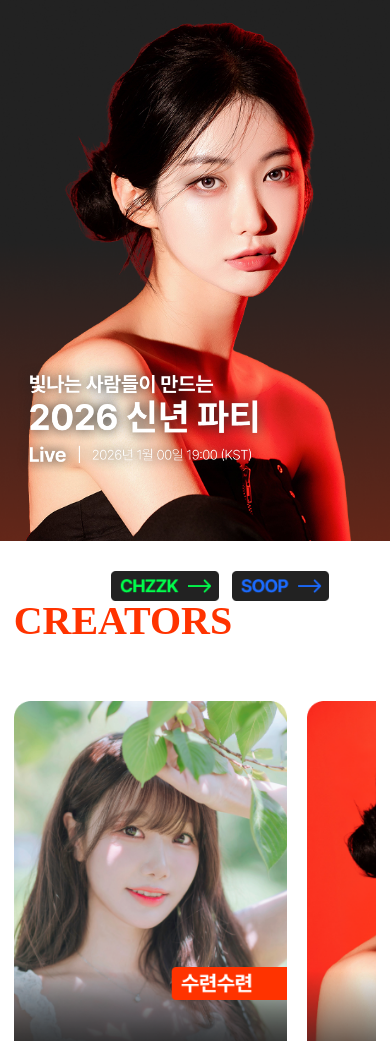
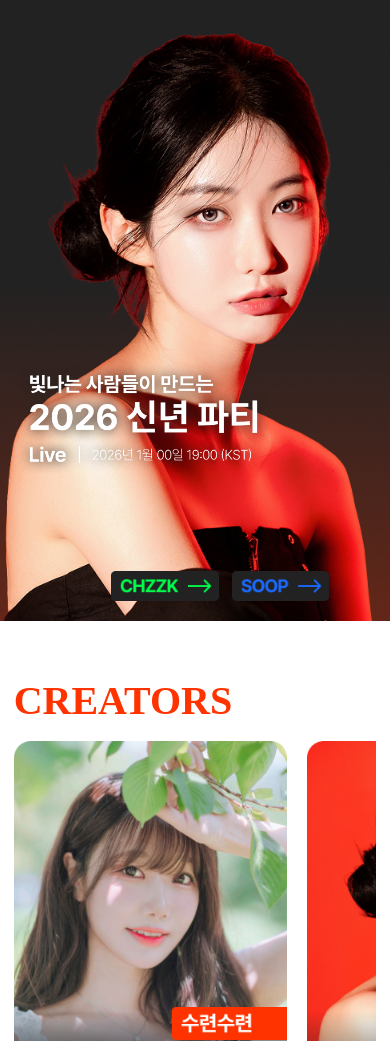
Before and after one commit to seunghyeCha/assemble_party, a plain HTML site: page index.html in a window 390 px wide. Shown: the part 59-1100 px from the top of the page. Drawn offline with nearby package versions, Linux system fonts and the light colour scheme.

Commit message:
Update responsive.css

```diff
--- a/css/responsive.css
+++ b/css/responsive.css
@@ -7,7 +7,7 @@ header {
   left: 0;
 }
 #main {
-  height: 600px;
+  height: 680px;
 }
 /* 슬라이드 */
 .slides1 {
@@ -40,7 +40,10 @@ header {
 /* 크리에이터 */
 #creators_view {
   width: 100%;
-  margin: 60px auto 100px;
+  margin: 20px auto 100px;
+}
+h2 {
+  margin-bottom: 10px;
 }
 .creator_track {
   gap: 20px;
```
